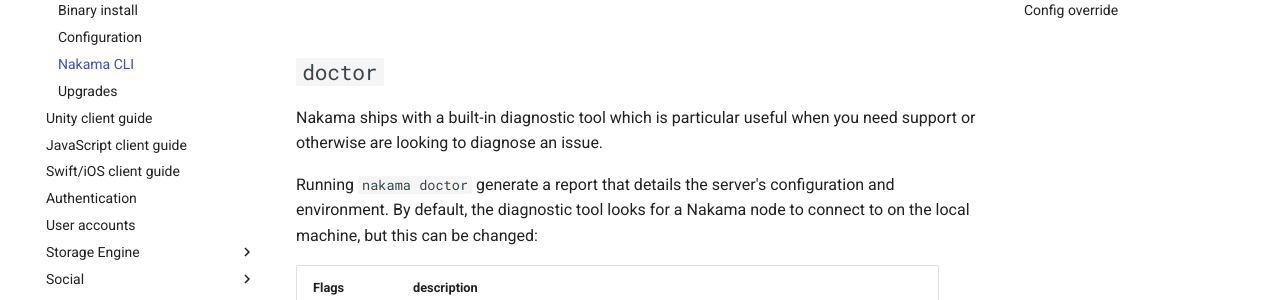
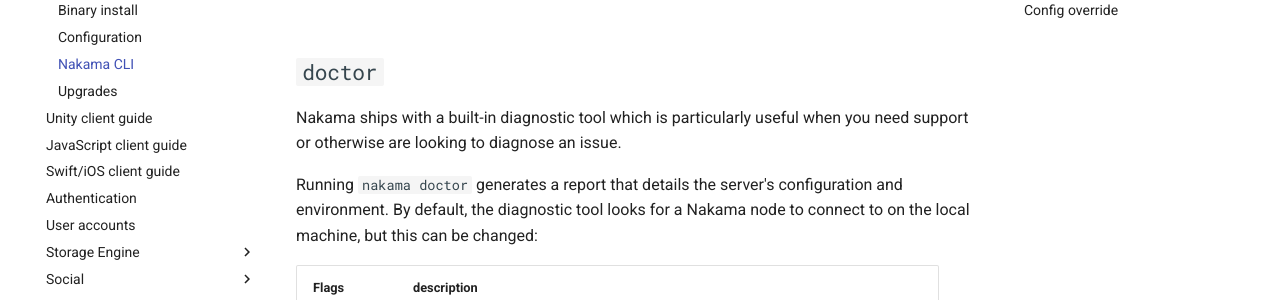
Before and after one commit to heroiclabs/nakama-docs, an MkDocs documentation site: the page built from docs/install-server-cli.md, in a window 1280 px wide and 900 px high, scrolled down 857 px. Shown: the part 152-452 px from the top of the window. Built offline with MkDocs 1.6.1 and Material for MkDocs 9.7.7, drawn with Linux system fonts in a browser that asks for light colours; comment, search, counter and statistics services are not loaded; old or Windows-style settings are respelled for this version of MkDocs.

Commit message:
Post review changes

```diff
--- a/docs/install-server-cli.md
+++ b/docs/install-server-cli.md
@@ -22,9 +22,9 @@
 
 ## `doctor`
 
-Nakama ships with a built-in diagnostic tool which is particular useful when you need support or otherwise are looking to diagnose an issue.
+Nakama ships with a built-in diagnostic tool which is particularly useful when you need support or otherwise are looking to diagnose an issue.
 
-Running `nakama doctor` generate a report that details the server's configuration and environment. By default, the diagnostic tool looks for a Nakama node to connect to on the local machine, but this can be changed:
+Running `nakama doctor` generates a report that details the server's configuration and environment. By default, the diagnostic tool looks for a Nakama node to connect to on the local machine, but this can be changed:
 
 | Flags     | description
 | -----     | -----------
```
Also changed, not shown: docs/install-nakama-upgrade.md (+1 -1 lines).
